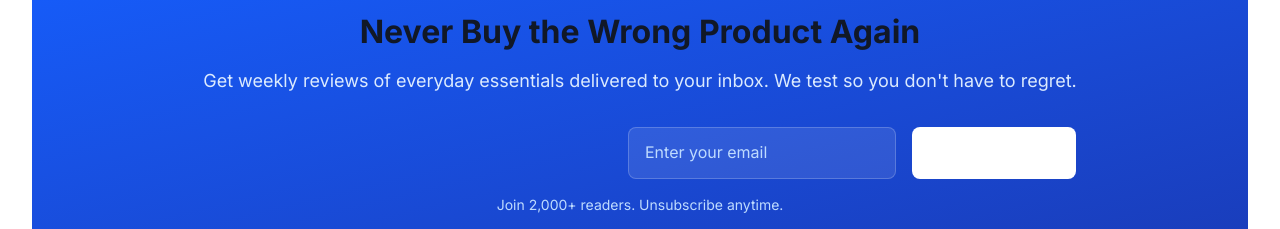
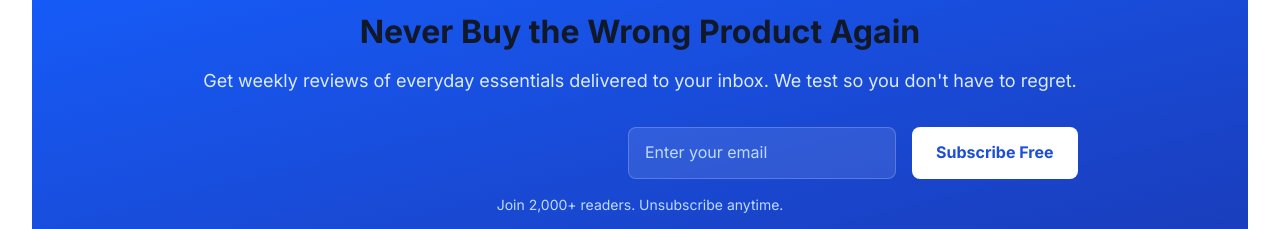
Before and after one commit to DenverEro/boringbest, an Astro site: page / in a window 1280 px wide. Shown: the part 2160-2389 px from the top of the page. Built offline with nearby package versions, Linux system fonts and the light colour scheme; Astro itself is replaced by a stand-in of ours.

Commit message:
fix(ui): newsletter hero button blue text Tailwind override v4 (Phase 1.4)

```diff
--- a/src/styles/global.css
+++ b/src/styles/global.css
@@ -219,6 +219,24 @@ button {
   color: #ffffff !important;
 }
 
+/* Phase 1.4: Newsletter Hero Button - Blue Text on White BG (Tailwind Override) */
+.bg-gradient-to-br button[type="submit"],
+div[class*="from-blue"] button[type="submit"],
+button[class*="bg-white"][class*="text-blue"],
+button.px-6.py-3.bg-white.text-blue-700 {
+  color: #1D4ED8 !important;
+  background-color: #ffffff !important;
+  font-weight: 700 !important;
+  text-shadow: none !important;
+}
+
+ /* Hero form specific */
+div[class*="bg-gradient-to-br"] button,
+.hero button[type="submit"] {
+  color: #1D4ED8 !important;
+}
+
+
 /* Phase 1.1: Targeted Newsletter Hero Fix (white bg blue text) */
 .newsletter button[type="submit"][class*="bg-white"],
 .hero button[type="submit"] {
```
